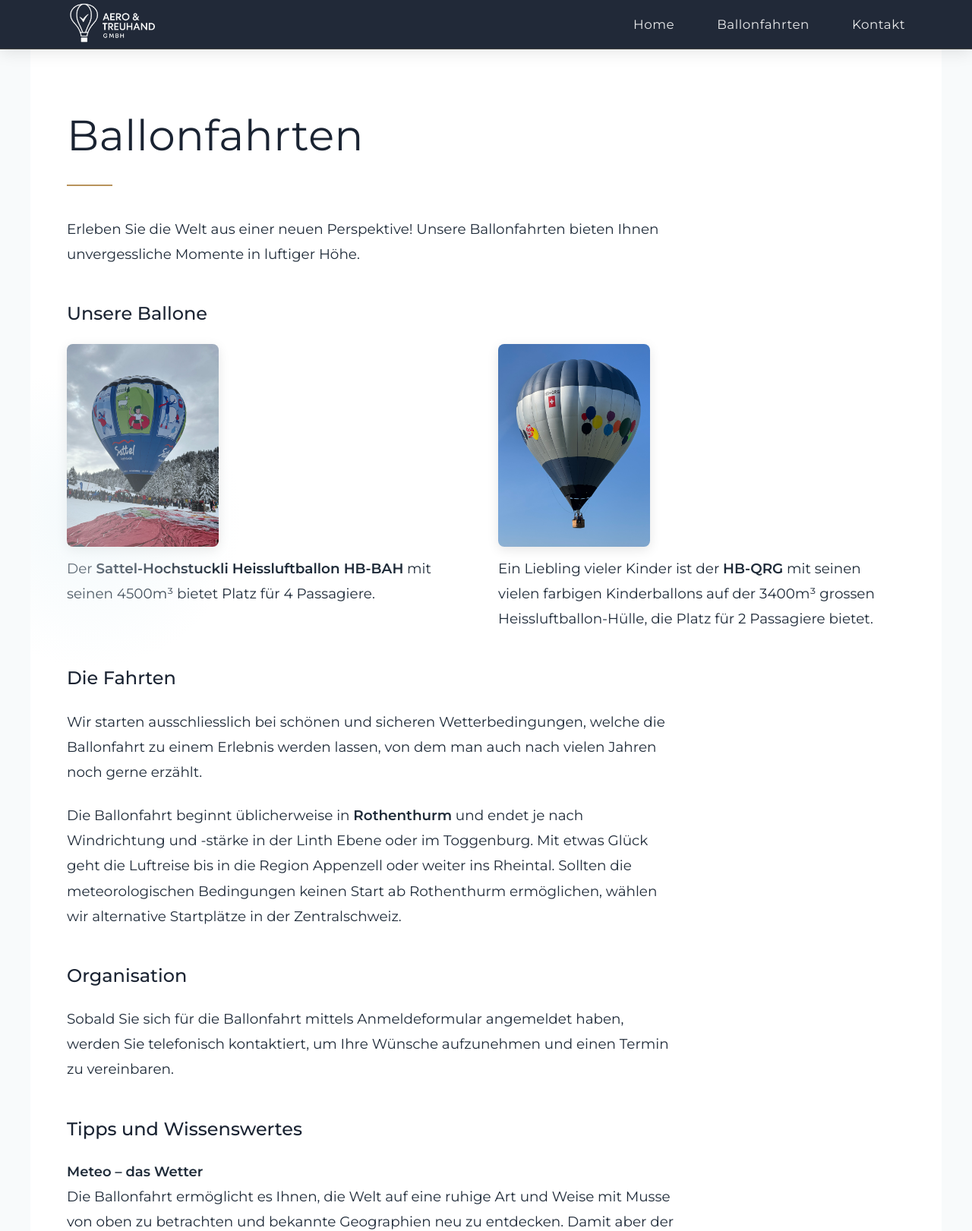
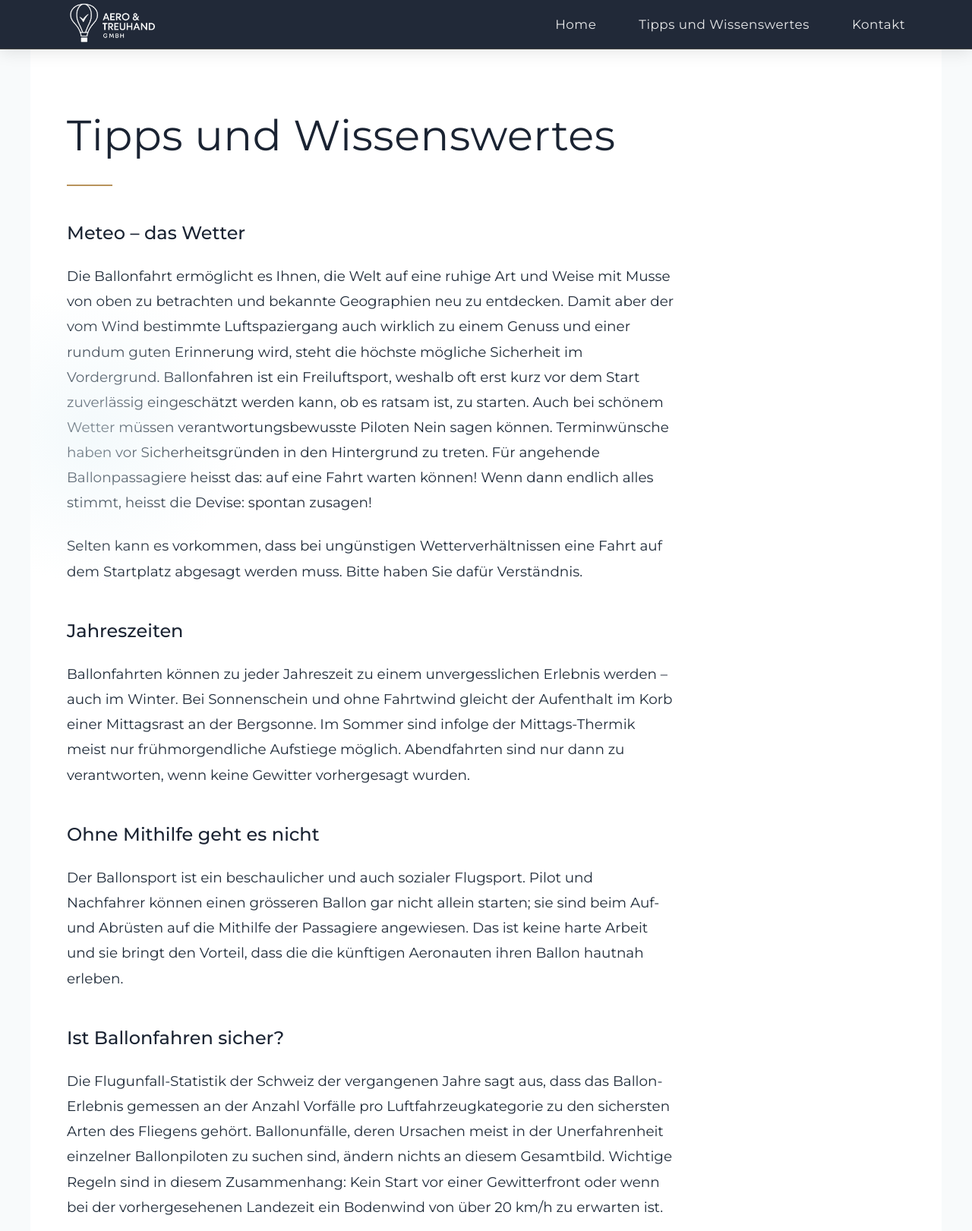
Before and after one commit to nadja-ganz/aero-treuhand, a plain HTML site: page pages/ballonfahrten.html in a window 1280 px wide. Shown: the top 1621 px of the page at 76% size. Drawn offline with Linux system fonts and the light colour scheme.

Commit message:
Move balloon content to homepage and rename page to Tipps und Wissenswertes
- Move balloon images, Die Fahrten, and Organisation sections to homepage
- Rename Ballonfahrten page to Tipps und Wissenswertes
- Add downloadable Anmeldeformular link
- Update balloon layout to show image left, text right
- Normalize all section headings to h3

Co-Authored-By: Claude Opus 4.5 <noreply@anthropic.com>

```diff
--- a/css/style.css
+++ b/css/style.css
@@ -347,20 +347,21 @@ a:hover {
 /* Balloon images */
 .balloon-row {
     display: flex;
+    flex-direction: row;
     gap: 2rem;
     margin-bottom: 1.5rem;
 }
 
 .balloon-item {
-    flex: 1;
     display: flex;
-    flex-direction: column;
-    align-items: flex-start;
-    gap: 0.75rem;
+    flex-direction: row;
+    align-items: center;
+    gap: 1.5rem;
 }
 
 .balloon-item p {
     margin-bottom: 0;
+    flex: 1;
 }
 
 .balloon-image {
@@ -379,6 +380,11 @@ a:hover {
 @media (max-width: 768px) {
     .balloon-row {
         flex-direction: column;
+    }
+
+    .balloon-item {
+        flex-direction: column;
+        align-items: flex-start;
     }
 }
 
--- a/pages/ballonfahrten.html
+++ b/pages/ballonfahrten.html
@@ -3,12 +3,12 @@
 <head>
     <meta charset="UTF-8">
     <meta name="viewport" content="width=device-width, initial-scale=1.0">
-    <meta name="description" content="Erleben Sie unvergessliche Ballonfahrten in der Schweiz. Romantische Fahrten für zwei, Gruppenfahrten und Firmenevents. Professionelle Piloten und höchste Sicherheitsstandards.">
-    <meta property="og:title" content="Ballonfahrten - Aero & Treuhand">
-    <meta property="og:description" content="Erleben Sie die Welt aus einer neuen Perspektive! Unsere Ballonfahrten bieten Ihnen unvergessliche Momente in luftiger Höhe.">
+    <meta name="description" content="Tipps und Wissenswertes rund um Ballonfahrten: Wetter, Jahreszeiten, Sicherheit, Kleidung und Ablauf einer Ballonfahrt.">
+    <meta property="og:title" content="Tipps und Wissenswertes - Aero & Treuhand">
+    <meta property="og:description" content="Tipps und Wissenswertes rund um Ballonfahrten: Wetter, Jahreszeiten, Sicherheit, Kleidung und Ablauf.">
     <meta property="og:type" content="website">
     <meta property="og:locale" content="de_CH">
-    <title>Ballonfahrten - Aero & Treuhand</title>
+    <title>Tipps und Wissenswertes - Aero & Treuhand</title>
     <link rel="icon" type="image/svg+xml" href="../favicon.svg">
     <link rel="preconnect" href="https://fonts.googleapis.com">
     <link rel="preconnect" href="https://fonts.gstatic.com" crossorigin>
@@ -22,48 +22,26 @@
             <h1><a href="../index.html"><img src="../assests/logo_nobg.png" alt="Aero & Treuhand" class="logo"></a></h1>
             <ul>
                 <li><a href="../index.html">Home</a></li>
-                <li><a href="ballonfahrten.html">Ballonfahrten</a></li>
+                <li><a href="ballonfahrten.html">Tipps und Wissenswertes</a></li>
                 <li><a href="kontakt.html">Kontakt</a></li>
             </ul>
         </nav>
     </header>
 
     <main id="main-content" class="page-ballonfahrten">
-        <h2>Ballonfahrten</h2>
-        <p>Erleben Sie die Welt aus einer neuen Perspektive! Unsere Ballonfahrten bieten Ihnen unvergessliche Momente in luftiger Höhe.</p>
+        <h2>Tipps und Wissenswertes</h2>
 
-        <h3>Unsere Ballone</h3>
-        <div class="balloon-row">
-            <div class="balloon-item">
-                <img src="../assests/pics/hb_bah_sattel_hochstuckli.JPEG" alt="Sattel-Hochstuckli Heissluftballon HB-BAH" class="balloon-image">
-                <p>Der <strong>Sattel-Hochstuckli Heissluftballon HB-BAH</strong> mit seinen 4500m³ bietet Platz für 4 Passagiere.</p>
-            </div>
-            <div class="balloon-item">
-                <img src="../assests/pics/hb_qrc_balloenli.JPEG" alt="Heissluftballon HB-QRG Ballönli" class="balloon-image">
-                <p>Ein Liebling vieler Kinder ist der <strong>HB-QRG</strong> mit seinen vielen farbigen Kinderballons auf der 3400m³ grossen Heissluftballon-Hülle, die Platz für 2 Passagiere bietet.</p>
-            </div>
-        </div>
-
-        <h3>Die Fahrten</h3>
-        <p>Wir starten ausschliesslich bei schönen und sicheren Wetterbedingungen, welche die Ballonfahrt zu einem Erlebnis werden lassen, von dem man auch nach vielen Jahren noch gerne erzählt.</p>
-        <p>Die Ballonfahrt beginnt üblicherweise in <strong>Rothenthurm</strong> und endet je nach Windrichtung und -stärke in der Linth Ebene oder im Toggenburg. Mit etwas Glück geht die Luftreise bis in die Region Appenzell oder weiter ins Rheintal. Sollten die meteorologischen Bedingungen keinen Start ab Rothenthurm ermöglichen, wählen wir alternative Startplätze in der Zentralschweiz.</p>
-
-        <h3>Organisation</h3>
-        <p>Sobald Sie sich für die Ballonfahrt mittels Anmeldeformular angemeldet haben, werden Sie telefonisch kontaktiert, um Ihre Wünsche aufzunehmen und einen Termin zu vereinbaren.</p>
-
-        <h3>Tipps und Wissenswertes</h3>
-
-        <h4>Meteo – das Wetter</h4>
+        <h3>Meteo – das Wetter</h3>
         <p>Die Ballonfahrt ermöglicht es Ihnen, die Welt auf eine ruhige Art und Weise mit Musse von oben zu betrachten und bekannte Geographien neu zu entdecken. Damit aber der vom Wind bestimmte Luftspaziergang auch wirklich zu einem Genuss und einer rundum guten Erinnerung wird, steht die höchste mögliche Sicherheit im Vordergrund. Ballonfahren ist ein Freiluftsport, weshalb oft erst kurz vor dem Start zuverlässig eingeschätzt werden kann, ob es ratsam ist, zu starten. Auch bei schönem Wetter müssen verantwortungsbewusste Piloten Nein sagen können. Terminwünsche haben vor Sicherheitsgründen in den Hintergrund zu treten. Für angehende Ballonpassagiere heisst das: auf eine Fahrt warten können! Wenn dann endlich alles stimmt, heisst die Devise: spontan zusagen!</p>
         <p>Selten kann es vorkommen, dass bei ungünstigen Wetterverhältnissen eine Fahrt auf dem Startplatz abgesagt werden muss. Bitte haben Sie dafür Verständnis.</p>
 
-        <h4>Jahreszeiten</h4>
+        <h3>Jahreszeiten</h3>
         <p>Ballonfahrten können zu jeder Jahreszeit zu einem unvergesslichen Erlebnis werden – auch im Winter. Bei Sonnenschein und ohne Fahrtwind gleicht der Aufenthalt im Korb einer Mittagsrast an der Bergsonne. Im Sommer sind infolge der Mittags-Thermik meist nur frühmorgendliche Aufstiege möglich. Abendfahrten sind nur dann zu verantworten, wenn keine Gewitter vorhergesagt wurden.</p>
 
-        <h4>Ohne Mithilfe geht es nicht</h4>
+        <h3>Ohne Mithilfe geht es nicht</h3>
         <p>Der Ballonsport ist ein beschaulicher und auch sozialer Flugsport. Pilot und Nachfahrer können einen grösseren Ballon gar nicht allein starten; sie sind beim Auf- und Abrüsten auf die Mithilfe der Passagiere angewiesen. Das ist keine harte Arbeit und sie bringt den Vorteil, dass die die künftigen Aeronauten ihren Ballon hautnah erleben.</p>
 
-        <h4>Ist Ballonfahren sicher?</h4>
+        <h3>Ist Ballonfahren sicher?</h3>
         <p>Die Flugunfall-Statistik der Schweiz der vergangenen Jahre sagt aus, dass das Ballon-Erlebnis gemessen an der Anzahl Vorfälle pro Luftfahrzeugkategorie zu den sichersten Arten des Fliegens gehört. Ballonunfälle, deren Ursachen meist in der Unerfahrenheit einzelner Ballonpiloten zu suchen sind, ändern nichts an diesem Gesamtbild. Wichtige Regeln sind in diesem Zusammenhang: Kein Start vor einer Gewitterfront oder wenn bei der vorhergesehenen Landezeit ein Bodenwind von über 20 km/h zu erwarten ist.</p>
 
         <h3>Fahrtablauf</h3>
@@ -71,7 +49,7 @@
 
         <h3>Haben Sie Interesse?</h3>
         <p>Melden Sie sich bei Marie-Theres (<a href="tel:+41794355746">079 435 57 46</a>). Sie wird Ihnen einen Platz im Ballonkorb organisieren.</p>
-        <p>Oder senden Sie das ausgefüllte Anmeldeformular (BHB ANH 614 Anmeldeformular für Heissluftballonpassagiere) an <a href="mailto:mtganz@bluewin.ch">mtganz@bluewin.ch</a></p>
+        <p>Oder senden Sie das ausgefüllte <a href="../assests/BHB ANH 614 Anmeldeformular_für_Heissluftballonpassagiere.doc" download>Anmeldeformular</a> an <a href="mailto:mtganz@bluewin.ch">mtganz@bluewin.ch</a></p>
 
         <h3>Gesundheit</h3>
         <p>Für eine Ballonfahrt bedarf es keiner besonderen gesundheitlichen Voraussetzungen. Normale körperliche Fitness reicht aus, um an einer Ballonfahrt teilzunehmen. Wir empfehlen aber dem Piloten vor der Fahrt mitzuteilen, falls Sie Medikamente einnehmen oder Kreislaufbeschwerden haben. Druckschwankungen beim schnellen Abstieg müssen Sie wie in einem Passagierflugzeug ausgleichen können. Sprechen Sie im Zweifelsfall vorgängig mit Ihrem Arzt.</p>
```
Also changed, not shown: index.html (+21 -2 lines), pages/datenschutz.html (+1 -1 lines), pages/impressum.html (+1 -1 lines), pages/kontakt.html (+1 -1 lines).
